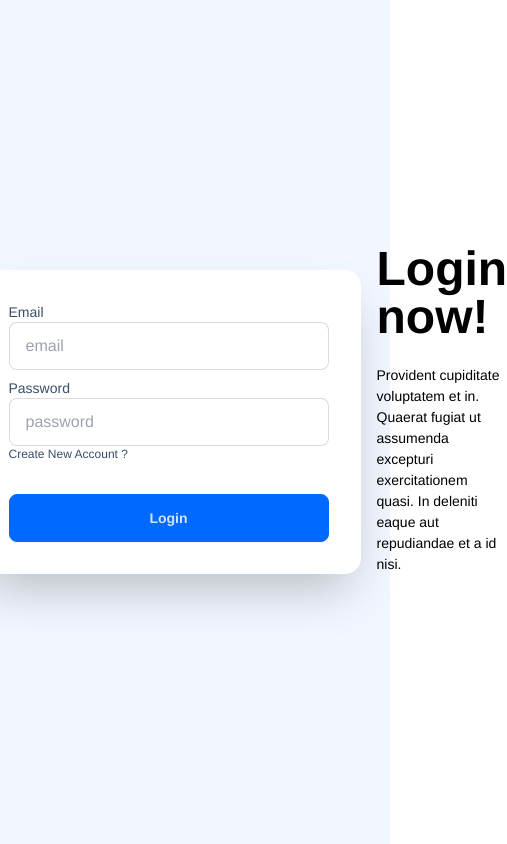
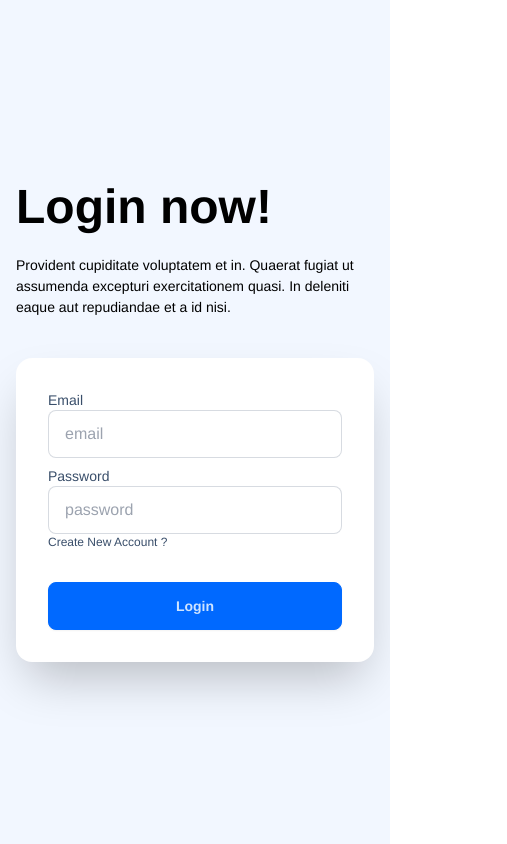
Before and after one commit to sadakatsrabon/Obsnest-MarketPlace, a React (Vite) app: page /nest/login in a window 390 px wide. Shown: the whole page, 507 px wide, since content can reach past the window. Built offline with nearby package versions, Linux system fonts and the light colour scheme; no server answers.

Commit message:
Setup Login page style

```diff
--- a/src/pages/Login/Login.jsx
+++ b/src/pages/Login/Login.jsx
@@ -60,7 +60,7 @@ const Login = () => {
 
     return (
         <div className="hero min-h-screen bg-base-200">
-            <div className="hero-content flex flex-row-reverse">
+            <div className="hero-content flex-col lg:flex-row-reverse">
                 <div className="grid grid-cols-">
                     <h1 className="text-5xl font-bold">Login now!</h1>
                     <p className="py-6">Provident cupiditate voluptatem et in. Quaerat fugiat ut assumenda excepturi exercitationem quasi. In deleniti eaque aut repudiandae et a id nisi.</p>
```
